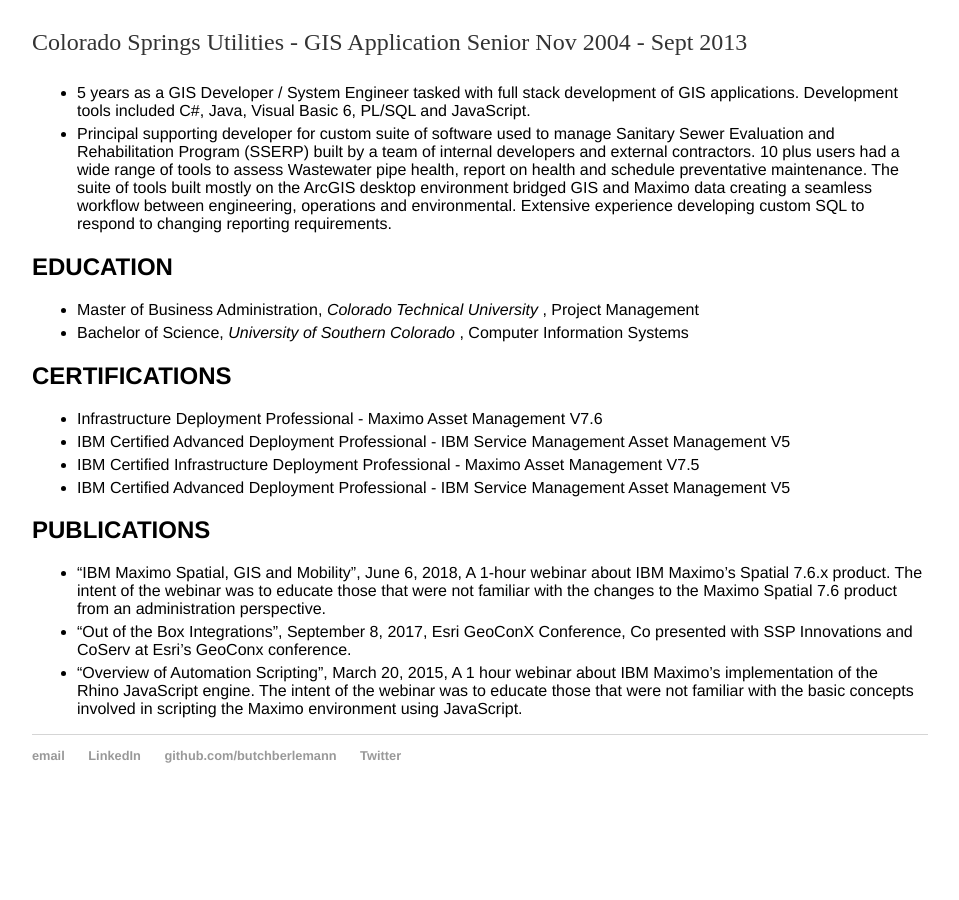
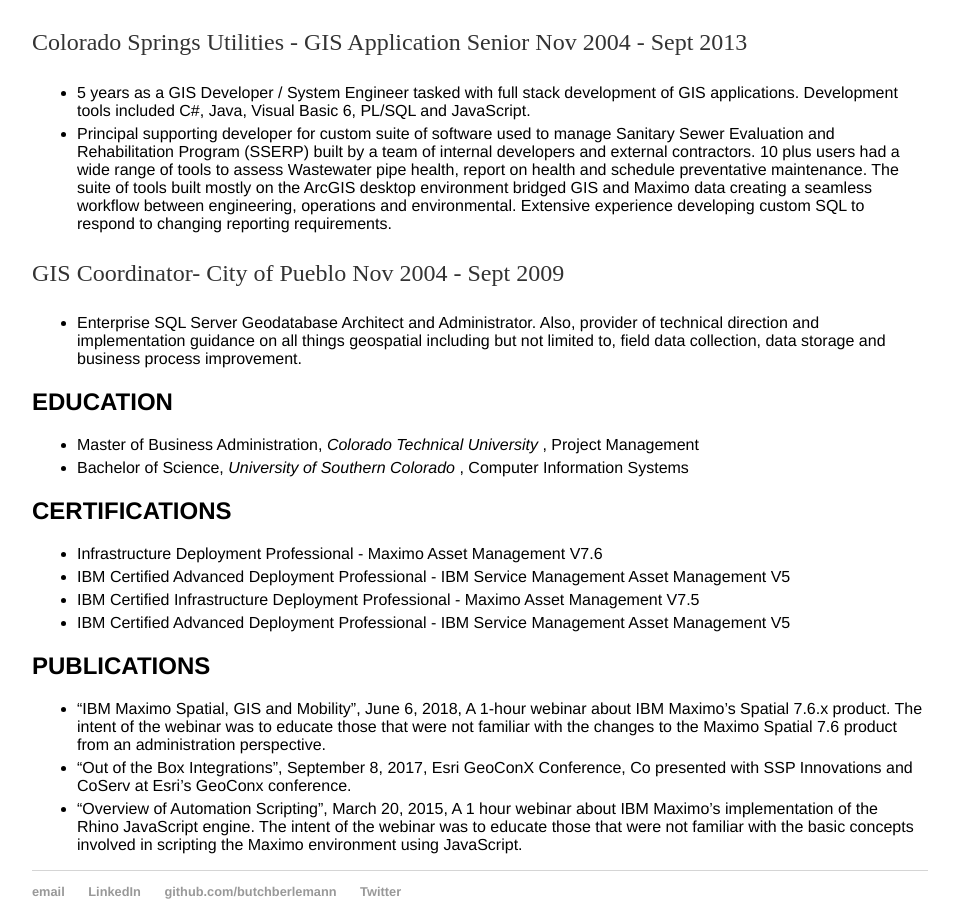
Before and after one commit to butchberlemann/butchberlemann.github.io, a Jekyll site: the page built from cv/cv.html, in a window 1280 px wide and 900 px high, scrolled down 1143 px. Shown: the whole window, without its empty margins (160-1119 px from the left). Built offline with Jekyll 4.4.1, drawn with Linux system fonts in a browser that asks for light colours; before the commit the page ends 1966 px from its top, so only the background shows below that.

Commit message:
Update cv.html

```diff
--- a/cv/cv.html
+++ b/cv/cv.html
@@ -46,6 +46,11 @@
   <li class="detail" > Principal supporting developer for custom suite of software used to manage Sanitary Sewer Evaluation and Rehabilitation Program (SSERP) built by a team of internal developers and external contractors. 10 plus users had a wide range of tools to assess Wastewater pipe health, report on health and schedule preventative maintenance. The suite of tools built mostly on the ArcGIS desktop environment bridged GIS and Maximo data creating a seamless workflow between engineering, operations and environmental. Extensive experience developing custom SQL to respond to changing reporting requirements.</li>
 </ul>
 
+<p> GIS Coordinator- City of Pueblo			      		                           Nov 2004 - Sept 2009</p>
+<ul>
+  <li class="detail" > Enterprise SQL Server Geodatabase Architect and Administrator. Also, provider of technical direction and implementation guidance on all things geospatial including but not limited to, field data collection, data storage and business process improvement. </li>
+</ul>
+
 <h2>EDUCATION </h2>
 <ul>
   <li class="detail" >
```
